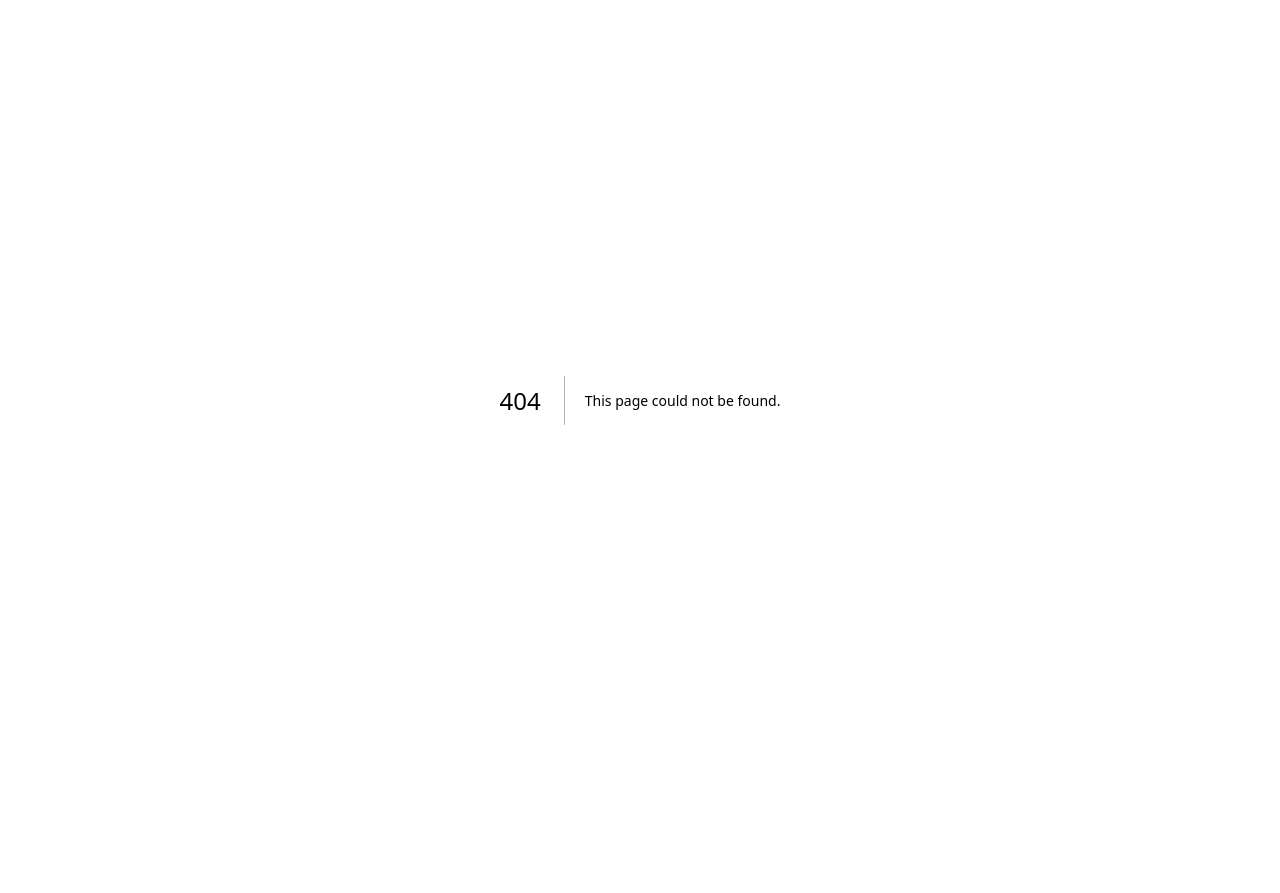
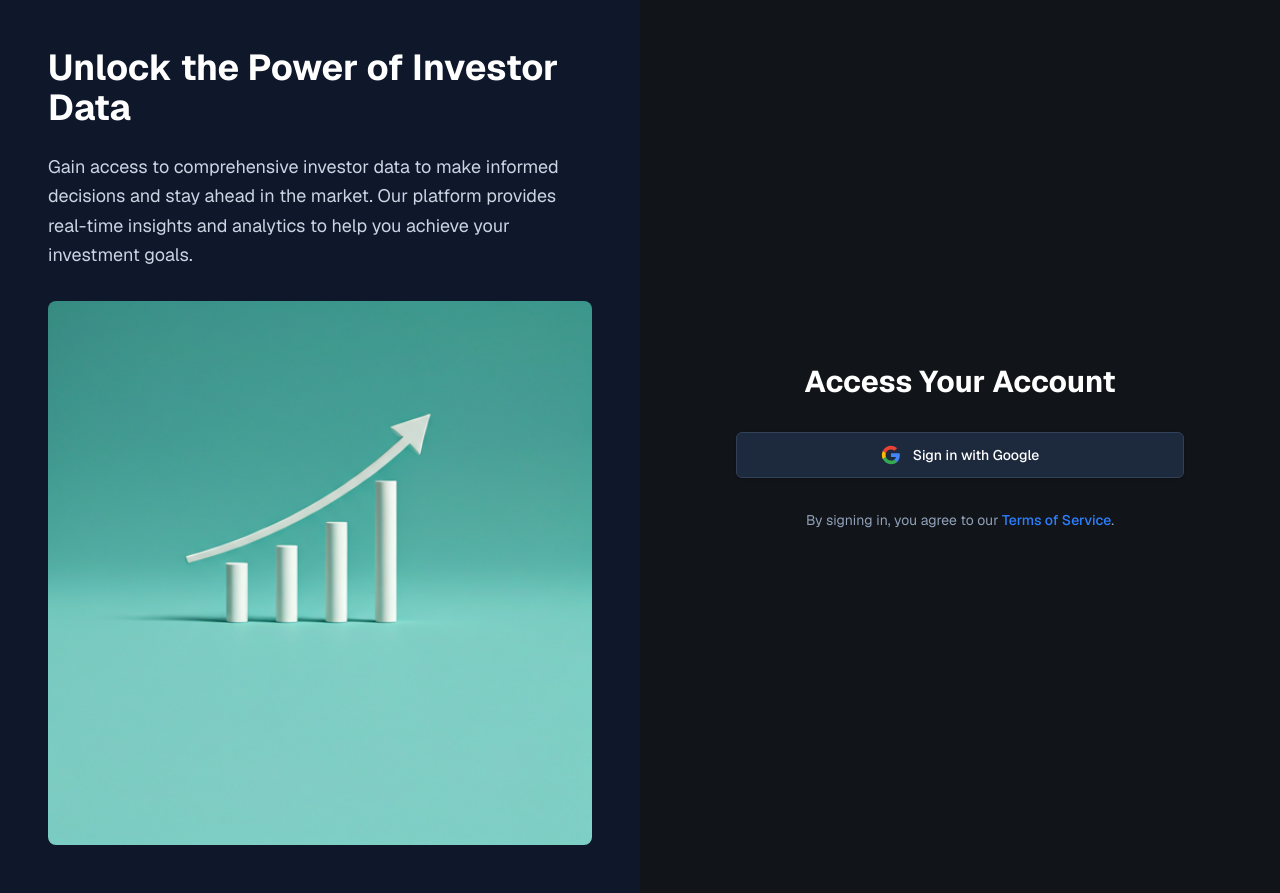
Before and after one commit to HEVAAI1/mystartupinvestors, a Next.js app: page /login in a window 1280 px wide. Before the commit this address had no page. Before the commit the page ends 800 px from the top, so only its background shows below. Built offline with nearby package versions, Linux system fonts and the light colour scheme.

Commit message:
Initial Commit: Working Landing Page and Login Page

```diff
--- /dev/null
+++ b/src/app/login/page.tsx
@@ -0,0 +1,80 @@
+export default function LoginPage() {
+  return (
+    <div className="bg-[#111418] font-sans min-h-screen w-full flex flex-col md:flex-row">
+      {/* Left Section (hidden on mobile) */}
+      <div className="hidden md:flex w-1/2 bg-slate-900 text-white p-12 flex-col justify-between">
+        <div>
+          <h1 className="text-4xl font-bold mb-6">
+            Unlock the Power of Investor Data
+          </h1>
+          <p className="text-slate-300 text-lg leading-relaxed">
+            Gain access to comprehensive investor data to make informed
+            decisions and stay ahead in the market. Our platform provides
+            real-time insights and analytics to help you achieve your
+            investment goals.
+          </p>
+        </div>
+
+        <div className="mt-8 rounded-lg overflow-hidden">
+          <img
+            src="/chart-image.png"
+            alt="Abstract data and analytics"
+            className="w-full h-full object-cover"
+          />
+        </div>
+      </div>
+
+      {/* Right Section (always visible) */}
+      <div className="w-full md:w-1/2 bg-[#111418] p-12 flex flex-col justify-center">
+        <div className="max-w-md mx-auto w-full">
+          <h2 className="text-3xl font-bold text-white mb-8 text-center">
+            Access Your Account
+          </h2>
+
+          {/* Google Sign In Button */}
+          <div className="mt-6">
+            <button
+              type="button"
+              className="w-full flex items-center justify-center py-3 px-4 border border-slate-700 rounded-md shadow-sm text-sm font-medium text-white bg-slate-800 hover:bg-slate-700 focus:outline-none focus:ring-2 focus:ring-offset-2 focus:ring-slate-500 focus:ring-offset-slate-900"
+            >
+              <svg
+                className="h-5 w-5 mr-3"
+                viewBox="0 0 24 24"
+                xmlns="http://www.w3.org/2000/svg"
+              >
+                <path
+                  d="M22.56 12.25c0-.78-.07-1.53-.2-2.25H12v4.26h5.92c-.26 1.37-1.04 2.53-2.21 3.31v2.77h3.57c2.08-1.92 3.28-4.74 3.28-8.09z"
+                  fill="#4285F4"
+                />
+                <path
+                  d="M12 23c2.97 0 5.46-.98 7.28-2.66l-3.57-2.77c-.98.66-2.23 1.06-3.71 1.06-2.86 0-5.29-1.93-6.16-4.53H2.18v2.84C3.99 20.53 7.7 23 12 23z"
+                  fill="#34A853"
+                />
+                <path
+                  d="M5.84 14.09c-.22-.66-.35-1.36-.35-2.09s.13-1.43.35-2.09V7.07H2.18C1.43 8.55 1 10.22 1 12s.43 3.45 1.18 4.93l3.66-2.84z"
+                  fill="#FBBC05"
+                />
+                <path
+                  d="M12 5.38c1.62 0 3.06.56 4.21 1.64l3.15-3.15C17.45 2.09 14.97 1 12 1 7.7 1 3.99 3.47 2.18 7.07l3.66 2.84c.87-2.6 3.3-4.53 6.16-4.53z"
+                  fill="#EA4335"
+                />
+              </svg>
+              Sign in with Google
+            </button>
+          </div>
+
+          <p className="mt-8 text-center text-sm text-slate-400">
+            By signing in, you agree to our{" "}
+            <a
+              href="#"
+              className="font-medium text-blue-500 hover:text-blue-400"
+            >
+              Terms of Service
+            </a>
+            .
+          </p>
+        </div>
+      </div>
+    </div>
+  );
+}
--- a/src/app/page.tsx
+++ b/src/app/page.tsx
@@ -1,103 +1,140 @@
-import Image from "next/image";
-
 export default function Home() {
   return (
-    <div className="font-sans grid grid-rows-[20px_1fr_20px] items-center justify-items-center min-h-screen p-8 pb-20 gap-16 sm:p-20">
-      <main className="flex flex-col gap-[32px] row-start-2 items-center sm:items-start">
-        <Image
-          className="dark:invert"
-          src="/next.svg"
-          alt="Next.js logo"
-          width={180}
-          height={38}
-          priority
-        />
-        <ol className="font-mono list-inside list-decimal text-sm/6 text-center sm:text-left">
-          <li className="mb-2 tracking-[-.01em]">
-            Get started by editing{" "}
-            <code className="bg-black/[.05] dark:bg-white/[.06] font-mono font-semibold px-1 py-0.5 rounded">
-              src/app/page.tsx
-            </code>
-            .
-          </li>
-          <li className="tracking-[-.01em]">
-            Save and see your changes instantly.
-          </li>
-        </ol>
+    <main className="bg-gray-900 text-white">
+      {/* Navbar */}
+      <nav className="flex justify-between items-center px-8 py-4 bg-gray-800 shadow">
+        <div className="text-xl font-bold">Investor Insights</div>
+        <ul className="hidden md:flex gap-6 text-gray-300">
+          <li><a href="#features" className="hover:text-white">Features</a></li>
+          <li><a href="#pricing" className="hover:text-white">Pricing</a></li>
+          <li><a href="#contact" className="hover:text-white">Contact</a></li>
+        </ul>
+        <a
+          href="/login"
+          className="px-4 py-2 bg-blue-600 rounded-lg hover:bg-blue-700 transition"
+        >
+          Get Started
+        </a>
+      </nav>
 
-        <div className="flex gap-4 items-center flex-col sm:flex-row">
-          <a
-            className="rounded-full border border-solid border-transparent transition-colors flex items-center justify-center bg-foreground text-background gap-2 hover:bg-[#383838] dark:hover:bg-[#ccc] font-medium text-sm sm:text-base h-10 sm:h-12 px-4 sm:px-5 sm:w-auto"
-            href="https://vercel.com/new?utm_source=create-next-app&utm_medium=appdir-template-tw&utm_campaign=create-next-app"
-            target="_blank"
-            rel="noopener noreferrer"
-          >
-            <Image
-              className="dark:invert"
-              src="/vercel.svg"
-              alt="Vercel logomark"
-              width={20}
-              height={20}
-            />
-            Deploy now
-          </a>
-          <a
-            className="rounded-full border border-solid border-black/[.08] dark:border-white/[.145] transition-colors flex items-center justify-center hover:bg-[#f2f2f2] dark:hover:bg-[#1a1a1a] hover:border-transparent font-medium text-sm sm:text-base h-10 sm:h-12 px-4 sm:px-5 w-full sm:w-auto md:w-[158px]"
-            href="https://nextjs.org/docs?utm_source=create-next-app&utm_medium=appdir-template-tw&utm_campaign=create-next-app"
-            target="_blank"
-            rel="noopener noreferrer"
-          >
-            Read our docs
-          </a>
+      {/* Hero Section */}
+      <section
+  className="relative h-[70vh] flex items-center justify-center text-center bg-cover bg-center"
+  style={{ backgroundImage: "url('/hero-bg.jpg')" }}
+>
+  <div className="absolute inset-0 bg-black/60"></div>
+  <div className="absolute inset-0 backdrop-grayscale"></div> {/* <-- Grayscale filter */}
+
+  <div className="relative z-10 max-w-2xl">
+    <h1 className="text-4xl md:text-6xl font-bold mb-6">
+      Unlock the Power of <span className="text-blue-500">Investor Data</span>
+    </h1>
+    <p className="text-lg text-gray-300 mb-6">
+      Gain a competitive edge with our comprehensive investor data platform.
+    </p>
+    <a
+      href="/login"
+      className="px-6 py-3 bg-blue-600 text-white rounded-lg hover:bg-blue-700 transition"
+    >
+      Get Started Now
+    </a>
+  </div>
+</section>
+
+
+      {/* Features Section */}
+      <section id="features" className="py-20 px-6 md:px-16 text-center">
+        <h2 className="text-3xl font-bold mb-12">Key Features</h2>
+        <div className="grid md:grid-cols-3 gap-8 max-w-6xl mx-auto">
+          <div className="p-6 bg-gray-800 rounded-xl shadow">
+            <div className="text-4xl mb-4">🔍</div>
+            <h3 className="text-xl font-semibold mb-2">Advanced Search</h3>
+            <p className="text-gray-400">
+              Quickly find investors based on criteria like industry, location, and more.
+            </p>
+          </div>
+          <div className="p-6 bg-gray-800 rounded-xl shadow">
+            <div className="text-4xl mb-4">📊</div>
+            <h3 className="text-xl font-semibold mb-2">Investor Contacts</h3>
+            <p className="text-gray-400">
+              Skip the hassle and the queue, and directly connect with Investors easily!
+            </p>
+          </div>
+          <div className="p-6 bg-gray-800 rounded-xl shadow">
+            <div className="text-4xl mb-4">👤</div>
+            <h3 className="text-xl font-semibold mb-2">Investor Profiles</h3>
+            <p className="text-gray-400">
+              Access detailed profiles of investors including history, preferences, and more.
+            </p>
+          </div>
         </div>
-      </main>
-      <footer className="row-start-3 flex gap-[24px] flex-wrap items-center justify-center">
+      </section>
+
+      {/* Pricing Section */}
+      <section id="pricing" className="py-20 px-6 md:px-16 text-center bg-gray-800">
+        <h2 className="text-3xl font-bold mb-12">Pricing Plans</h2>
+        <div className="grid md:grid-cols-2 gap-8 max-w-6xl mx-auto">
+          {/* Basic Plan */}
+          <div className="p-8 bg-gray-900 rounded-xl shadow flex flex-col">
+            <h3 className="text-xl font-semibold mb-2">Basic</h3>
+            <p className="text-4xl font-bold mb-4">$15<span className="text-lg">/month</span></p>
+            <ul className="text-gray-400 mb-6 space-y-2">
+              <li>✔ Access to Investor List</li>
+              <li>✔ 60 Credits</li>
+            </ul>
+            <a
+              href="/login"
+              className="mt-auto px-6 py-3 bg-blue-600 rounded-lg hover:bg-blue-700 transition"
+            >
+              Choose Plan
+            </a>
+          </div>
+
+          {/* Pro Plan */}
+          <div className="p-8 bg-gray-900 rounded-xl shadow border-2 border-blue-600 flex flex-col">
+            <h3 className="text-xl font-semibold mb-2">Pro <span className="text-sm bg-blue-600 text-white px-2 py-1 rounded">Most Popular</span></h3>
+            <p className="text-4xl font-bold mb-4">$49<span className="text-lg">/month</span></p>
+            <ul className="text-gray-400 mb-6 space-y-2">
+              <li>✔ Access to Investor List</li>
+              <li>✔ 300 Credits</li>
+              <li>✔ Email support</li>
+            </ul>
+            <a
+              href="/login"
+              className="mt-auto px-6 py-3 bg-blue-600 rounded-lg hover:bg-blue-700 transition"
+            >
+              Choose Plan
+            </a>
+          </div>
+
+        </div>
+      </section>
+
+      {/* CTA Section */}
+      <section id="contact" className="py-20 px-6 md:px-16 text-center">
+        <h2 className="text-3xl font-bold mb-6">
+          Ready to Transform Your Investment Strategy?
+        </h2>
+        <p className="text-gray-400 mb-6 max-w-2xl mx-auto">
+          Join thousands of professionals who rely on our data to make smarter investment decisions.
+        </p>
         <a
-          className="flex items-center gap-2 hover:underline hover:underline-offset-4"
-          href="https://nextjs.org/learn?utm_source=create-next-app&utm_medium=appdir-template-tw&utm_campaign=create-next-app"
-          target="_blank"
-          rel="noopener noreferrer"
+          href="/login"
+          className="px-8 py-3 bg-blue-600 text-white rounded-lg hover:bg-blue-700 transition"
         >
-          <Image
-            aria-hidden
-            src="/file.svg"
-            alt="File icon"
-            width={16}
-            height={16}
-          />
-          Learn
+          Get Started For Free
         </a>
-        <a
-          className="flex items-center gap-2 hover:underline hover:underline-offset-4"
-          href="https://vercel.com/templates?framework=next.js&utm_source=create-next-app&utm_medium=appdir-template-tw&utm_campaign=create-next-app"
-          target="_blank"
-          rel="noopener noreferrer"
-        >
-          <Image
-            aria-hidden
-            src="/window.svg"
-            alt="Window icon"
-            width={16}
-            height={16}
-          />
-          Examples
-        </a>
-        <a
-          className="flex items-center gap-2 hover:underline hover:underline-offset-4"
-          href="https://nextjs.org?utm_source=create-next-app&utm_medium=appdir-template-tw&utm_campaign=create-next-app"
-          target="_blank"
-          rel="noopener noreferrer"
-        >
-          <Image
-            aria-hidden
-            src="/globe.svg"
-            alt="Globe icon"
-            width={16}
-            height={16}
-          />
-          Go to nextjs.org →
-        </a>
+      </section>
+
+      {/* Footer */}
+      <footer className="bg-gray-800 py-6 px-6 md:px-16 text-gray-400 text-sm flex justify-between">
+        <div>© 2024 Investor Insights. All rights reserved.</div>
+        <div className="flex gap-4">
+          <a href="#">Terms of Service</a>
+          <a href="#">Privacy Policy</a>
+          <a href="#">Contact Us</a>
+        </div>
       </footer>
-    </div>
+    </main>
   );
 }
```
Also changed, not shown: public/chart-image.png (added), public/hero-bg.jpg (added).
